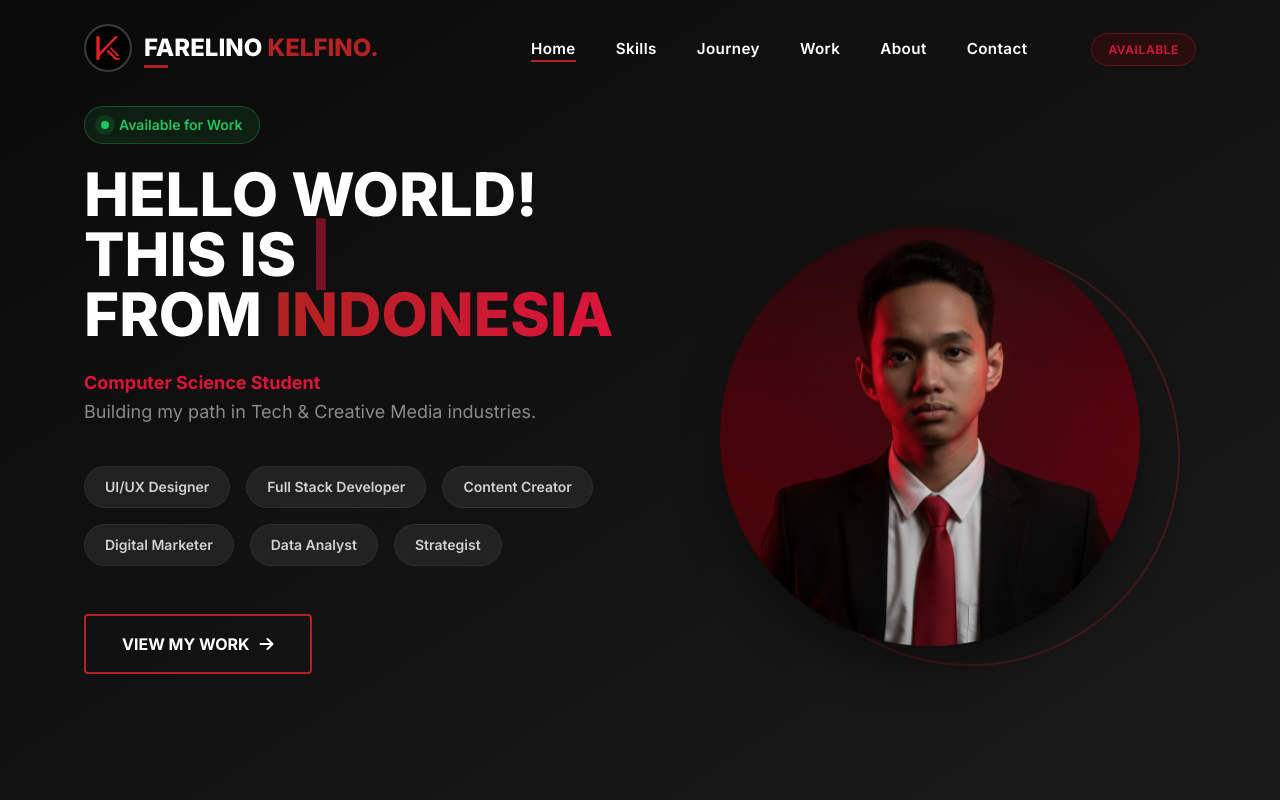
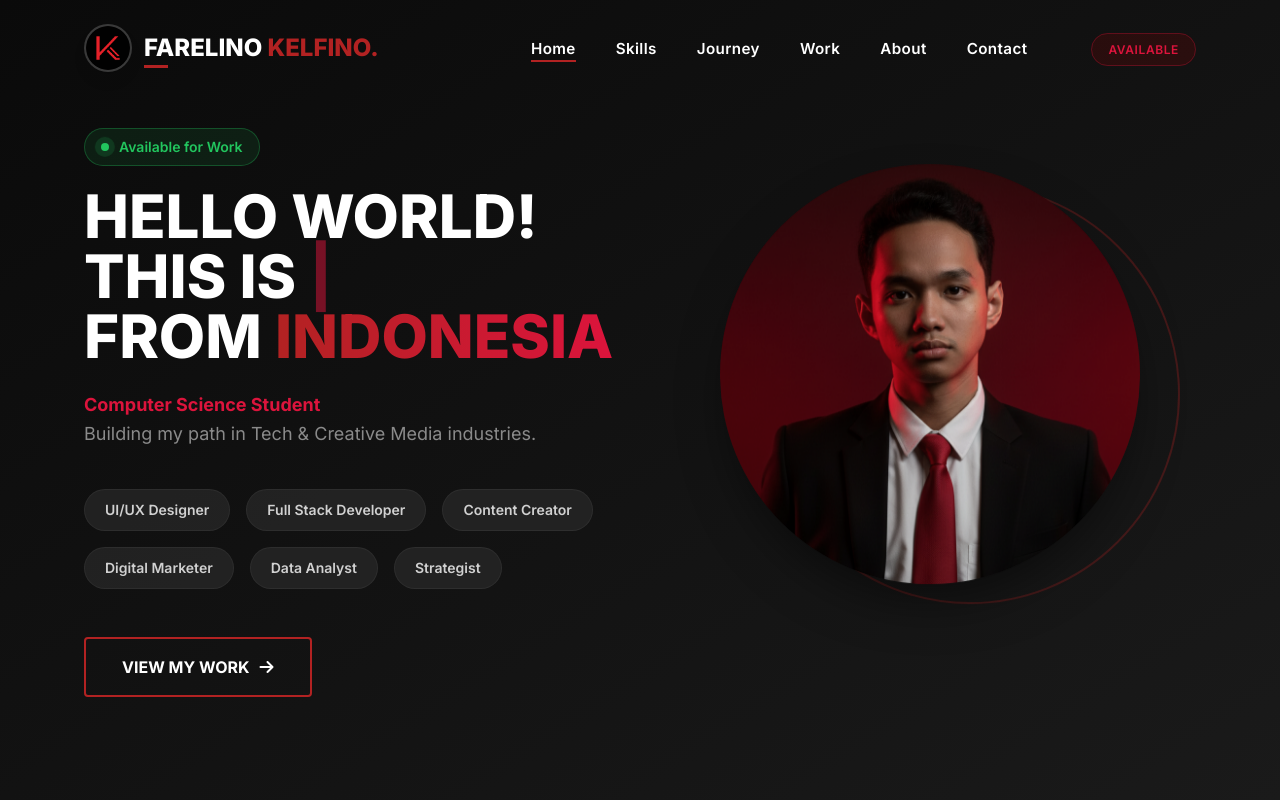
Before and after one commit to kelfinofarelino/kelfino-portofolio, a Next.js app: page / in a window 1280 px wide. Shown: the top 800 px of the page. Built offline with nearby package versions, Linux system fonts and the light colour scheme.

Commit message:
update home issue 'website ghost scrolling'

```diff
--- a/components/Home.tsx
+++ b/components/Home.tsx
@@ -47,12 +47,20 @@ export default function Home() {
   }, [displayedText, isDeleting, currentRoleIndex, typingSpeed]);
 
   return (
-    <section id="home" className="min-h-screen flex items-center pt-20 relative overflow-hidden bg-gradient-to-br from-brand-dark to-brand-charcoal">
-      <div className="w-[90%] max-w-[1200px] mx-auto px-5 grid grid-cols-1 lg:grid-cols-2 gap-12 items-center">
+    // PERBAIKAN 1: pt-24 (HP) dan md:pt-32 (Laptop).
+    // Jarak atas dikurangi supaya tidak terlalu kosong di laptop.
+    <section id="home" className="min-h-screen flex items-start pt-24 md:pt-32 relative overflow-hidden bg-gradient-to-br from-brand-dark to-brand-charcoal">
+      <div className="w-[90%] max-w-[1200px] mx-auto px-5 grid grid-cols-1 lg:grid-cols-2 gap-12">
 
-        <div className="z-10 animate-on-scroll order-2 lg:order-1 text-center lg:text-left">
-            <div className="h-[10px] md:h-[20px] w-full transition-all"></div>
-            <div className="inline-flex items-center gap-2.5 bg-green-500/10 border border-green-500/30 px-4 py-2 rounded-full text-green-500 text-sm font-semibold mb-5 hover:-translate-y-0.5 transition-all cursor-default">
+        {/* --- BAGIAN KIRI (TEKS) --- */}
+        {/* PERBAIKAN 2 (ANTI GOYANG):
+            - min-h-[800px] (Mobile): Dibuat sangat tinggi supaya aman menampung teks panjang di HP.
+            - md:min-h-[600px] (Laptop): Cukup 600px karena teks laptop jarang wrapping (turun baris).
+            - justify-start: Konten mulai dari atas (gap otomatis pindah ke bawah).
+        */}
+        <div className="z-10 animate-on-scroll order-2 lg:order-1 text-center lg:text-left min-h-[800px] md:min-h-[600px] flex flex-col justify-start">
+
+            <div className="inline-flex items-center gap-2.5 bg-green-500/10 border border-green-500/30 px-4 py-2 rounded-full text-green-500 text-sm font-semibold mb-5 hover:-translate-y-0.5 transition-all cursor-default self-center lg:self-start">
                 <div className="w-2 h-2 bg-green-500 rounded-full relative after:content-[''] after:absolute after:top-1/2 after:left-1/2 after:-translate-x-1/2 after:-translate-y-1/2 after:w-full after:h-full after:rounded-full after:bg-green-500 after:animate-pulse-green after:-z-10"></div>
                 <span>Available for Work</span>
             </div>
@@ -81,16 +89,15 @@ export default function Home() {
                 ))}
             </div>
 
-            <a href="#featured" className="inline-flex items-center px-9 py-4 text-white border-2 border-brand-red rounded font-bold overflow-hidden transition-all hover:-translate-y-1 hover:shadow-lg hover:shadow-brand-red/20 group relative">
+            <a href="#featured" className="inline-flex items-center px-9 py-4 text-white border-2 border-brand-red rounded font-bold overflow-hidden transition-all hover:-translate-y-1 hover:shadow-lg hover:shadow-brand-red/20 group relative self-center lg:self-start">
                 <span className="absolute top-0 left-0 w-0 h-full bg-brand-red transition-all duration-300 group-hover:w-full -z-10"></span>
                 VIEW MY WORK <i className="fas fa-arrow-right ml-2.5"></i>
             </a>
 
-            <div className="h-[80px] md:h-[120px] w-full transition-all"></div>
-
         </div>
 
-        <div className="relative z-10 animate-float flex justify-center animate-on-scroll order-1 lg:order-2">
+        {/* --- BAGIAN KANAN (FOTO) --- */}
+        <div className="relative z-10 animate-float flex justify-center items-start pt-4 lg:pt-10 animate-on-scroll order-1 lg:order-2">
             <div className="relative w-full max-w-[320px] lg:max-w-[420px] aspect-square group">
                 <Image
                   src="/assets/image/g2.png"
```
